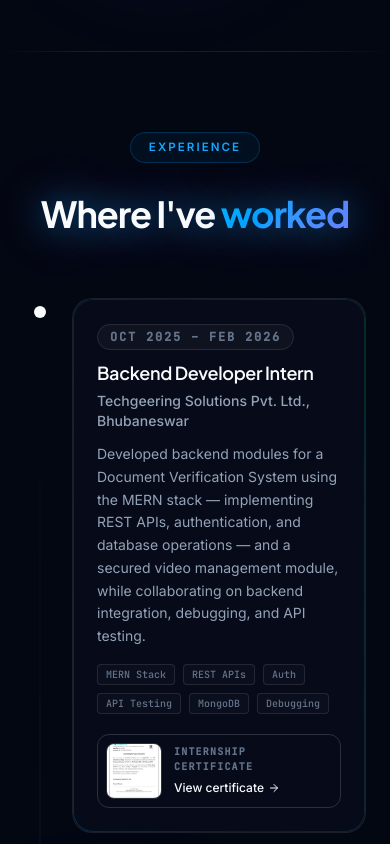
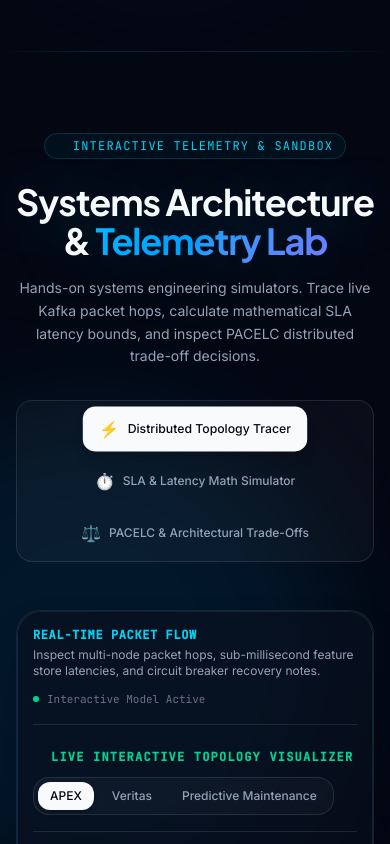
Before and after one commit to Susil-commits/my_protfolio, a React (Vite) app: page / in a window 390 px wide. Shown: the part 9140-9984 px from the top of the page. Built offline with nearby package versions, Linux system fonts and the light colour scheme; no server answers; a web font is replaced by a local one.

Commit message:
feat: add Systems Architecture & Telemetry Lab, Fleet SLA badge, and SEO schema

```diff
--- a/index.html
+++ b/index.html
@@ -16,23 +16,50 @@
         }
       })();
     </script>
-    <meta name="description" content="Susil Kumar Nayak — Full-Stack Developer crafting secure, scalable MERN-stack web platforms end-to-end. Explore projects, experience, and certifications." />
+    <meta name="description" content="Susil Kumar Nayak — Full-Stack & Distributed Systems Engineer specializing in high-concurrency Go microservices, Apache Kafka streaming, and autonomous AI systems." />
     <meta name="author" content="Susil Kumar Nayak" />
 
     <!-- Open Graph / social preview -->
     <meta property="og:type" content="website" />
-    <meta property="og:title" content="Susil Kumar Nayak · Full-Stack Developer" />
-    <meta property="og:description" content="Secure, scalable MERN-stack web platforms — from real-time APIs to polished, responsive interfaces that ship." />
+    <meta property="og:title" content="Susil Kumar Nayak · Distributed Systems & Full-Stack Engineer" />
+    <meta property="og:description" content="High-concurrency Go microservices (19.4K req/sec), Apache Kafka 60Hz streaming, LangGraph Socratic AI, and production ML telemetry." />
     <meta property="og:image" content="/og-image.png" />
     <meta property="og:image:alt" content="Susil Kumar Nayak" />
 
     <!-- Twitter card -->
     <meta name="twitter:card" content="summary_large_image" />
-    <meta name="twitter:title" content="Susil Kumar Nayak · Full-Stack Developer" />
-    <meta name="twitter:description" content="Secure, scalable MERN-stack web platforms — from real-time APIs to polished, responsive interfaces that ship." />
+    <meta name="twitter:title" content="Susil Kumar Nayak · Distributed Systems & Full-Stack Engineer" />
+    <meta name="twitter:description" content="High-concurrency Go microservices (19.4K req/sec), Apache Kafka 60Hz streaming, LangGraph Socratic AI, and production ML telemetry." />
     <meta name="twitter:image" content="/og-image.png" />
 
-    <title>Susil Kumar Nayak · Full-Stack Developer</title>
+    <!-- Schema.org Person JSON-LD for Search Engine Knowledge Graphs -->
+    <script type="application/ld+json">
+      {
+        "@context": "https://schema.org",
+        "@type": "Person",
+        "name": "Susil Kumar Nayak",
+        "jobTitle": "Full-Stack & Distributed Systems Engineer",
+        "alumniOf": "Gandhi Institute for Technology",
+        "knowsAbout": [
+          "Distributed Systems",
+          "Apache Kafka",
+          "Go (Golang)",
+          "Python",
+          "FastAPI",
+          "Kubernetes",
+          "React.js",
+          "Next.js",
+          "LangGraph",
+          "Machine Learning"
+        ],
+        "sameAs": [
+          "https://github.com/Susil-commits",
+          "https://www.linkedin.com/in/susil-kumar-nayak-5180472b6/"
+        ]
+      }
+    </script>
+
+    <title>Susil Kumar Nayak · Distributed Systems & Full-Stack Engineer</title>
 
     <!-- Google Fonts: Inter + Plus Jakarta Sans -->
     <link rel="preconnect" href="https://fonts.googleapis.com" />
--- a/src/App.jsx
+++ b/src/App.jsx
@@ -7,6 +7,7 @@ import Hero from './components/Hero';
 import About from './components/About';
 import Skills from './components/Skills';
 import Projects from './components/Projects';
+import SystemLab from './components/SystemLab';
 import Experience from './components/Experience';
 import Education from './components/Education';
 import Achievements from './components/Achievements';
@@ -101,6 +102,8 @@ export default function App() {
           <div className="line-decoration max-w-4xl mx-auto" />
           <Projects />
           <div className="line-decoration max-w-4xl mx-auto" />
+          <SystemLab />
+          <div className="line-decoration max-w-4xl mx-auto" />
           <Experience />
           <div className="line-decoration max-w-4xl mx-auto" />
           <Education />
--- a/src/components/Navbar.jsx
+++ b/src/components/Navbar.jsx
@@ -423,7 +423,13 @@ function CommandPaletteButton({ className = '' }) {
   );
 }
 
-const SECTION_IDS = ['home', 'about', 'skills', 'projects', 'experience', 'education', 'achievements', 'certifications', 'contact'];
+const SECTION_IDS = ['home', 'about', 'skills', 'projects', 'systems-lab', 'experience', 'education', 'achievements', 'certifications', 'contact'];
+
+const getSectionId = (label) => {
+  const norm = label.toLowerCase();
+  if (norm === 'lab' || norm === 'systems lab') return 'systems-lab';
+  return norm;
+};
 
 export default function Navbar() {
   const [scrolled, setScrolled] = useState(false);
@@ -488,8 +494,8 @@ export default function Navbar() {
     });
   };
 
-  const desktopPrimaryLinks = ['Home', 'About', 'Skills', 'Projects', 'Experience'];
-  const allLinks = ['Home', 'About', 'Skills', 'Projects', 'Experience', 'Education', 'Achievements', 'Certifications', 'Contact'];
+  const desktopPrimaryLinks = ['Home', 'About', 'Skills', 'Projects', 'Lab', 'Experience'];
+  const allLinks = ['Home', 'About', 'Skills', 'Projects', 'Lab', 'Experience', 'Education', 'Achievements', 'Certifications', 'Contact'];
 
   return (
     <>
@@ -518,7 +524,7 @@ export default function Navbar() {
         {/* Center: Desktop Links (Never collides with right icons) */}
         <div className="hidden lg:flex items-center justify-center gap-0.5 xl:gap-1 shrink-0">
           {desktopPrimaryLinks.map((l) => {
-            const sectionId = l.toLowerCase();
+            const sectionId = getSectionId(l);
             const isActive = activeSection === sectionId;
             return (
               <a
@@ -561,6 +567,12 @@ export default function Navbar() {
 
         {/* Right: Actions (Desktop socials + CV, Mobile toggle) */}
         <div className="flex items-center justify-end gap-2 2xl:gap-3 shrink-0">
+          {/* Live Fleet SLA Status Badge */}
+          <div className="hidden xl:flex items-center gap-1.5 px-3 py-1 rounded-full border border-emerald-500/25 bg-emerald-500/5 text-emerald-400 text-[11px] font-mono select-none" title="All Production Services Operational">
+            <span className="w-1.5 h-1.5 rounded-full bg-emerald-400 animate-pulse shadow-[0_0_6px_#34d399]" />
+            <span>Fleet: 99.98% SLA · p99: 0.024ms</span>
+          </div>
+
           {/* Desktop actions: socials + CV */}
           <div className="hidden lg:flex items-center gap-2 2xl:gap-3 shrink-0">
             <CommandPaletteButton />
@@ -632,7 +644,7 @@ export default function Navbar() {
         <div className="flex-1 flex flex-col px-6 sm:px-8 py-6 overflow-y-auto justify-between">
           <div className="flex flex-col gap-2.5">
             {allLinks.map((l) => {
-              const sectionId = l.toLowerCase();
+              const sectionId = getSectionId(l);
               const isActive = activeSection === sectionId;
               return (
                 <a
--- /dev/null
+++ b/src/components/SystemLab.jsx
@@ -0,0 +1,130 @@
+import { useState, useEffect, useRef } from 'react';
+import InteractiveTopology from './InteractiveTopology';
+import SlaMathCalculator from './SlaMathCalculator';
+import TradeOffMatrix from './TradeOffMatrix';
+
+const LAB_TABS = [
+  {
+    id: 'topology',
+    label: 'Distributed Topology Tracer',
+    icon: '⚡',
+    badge: 'Real-Time Packet Flow',
+    description: 'Inspect multi-node packet hops, sub-millisecond feature store latencies, and circuit breaker recovery notes.',
+  },
+  {
+    id: 'sla',
+    label: 'SLA & Latency Math Simulator',
+    icon: '⏱️',
+    badge: 'Interactive Calculus',
+    description: 'Tune streaming rates, worker concurrency, and neural surrogate vs. exact CP-SAT solvers to calculate live p50/p95/p99 curves.',
+  },
+  {
+    id: 'tradeoff',
+    label: 'PACELC & Architectural Trade-Offs',
+    icon: '⚖️',
+    badge: 'Systems Decisions',
+    description: 'Analysis of engineering compromises: why specific patterns were chosen, what was rejected, and fault-tolerance guarantees.',
+  },
+];
+
+export default function SystemLab() {
+  const [activeTab, setActiveTab] = useState('topology');
+  const sectionRef = useRef(null);
+
+  useEffect(() => {
+    const observer = new IntersectionObserver(
+      (entries) => {
+        entries.forEach((entry) => {
+          if (entry.isIntersecting) {
+            entry.target
+              .querySelectorAll('.reveal-on-scroll, .reveal-left, .reveal-right, .reveal-scale')
+              .forEach((el) => {
+                el.classList.add('revealed');
+              });
+          }
+        });
+      },
+      { threshold: 0.1 }
+    );
+
+    if (sectionRef.current) observer.observe(sectionRef.current);
+    return () => observer.disconnect();
+  }, []);
+
+  return (
+    <section ref={sectionRef} id="systems-lab" className="relative py-28 px-4 sm:px-6 lg:px-8 overflow-hidden">
+      {/* Background ambient lighting */}
+      <div className="ambient-glow ambient-glow-accent1 w-[500px] h-[500px] top-1/4 -left-40 opacity-10 animate-float-slow pointer-events-none" />
+      <div className="ambient-glow ambient-glow-accent2 w-[400px] h-[400px] bottom-10 right-0 opacity-10 animate-glow-pulse pointer-events-none" />
+
+      <div className="max-w-6xl mx-auto relative z-10">
+        {/* Section Header */}
+        <div className="text-center mb-12 sm:mb-16">
+          <div className="reveal-on-scroll inline-flex items-center gap-2 px-3 py-1 rounded-full border border-cyan-500/20 bg-cyan-500/5 text-cyan-400 text-xs font-mono uppercase tracking-widest mb-4">
+            <span className="w-2 h-2 rounded-full bg-cyan-400 animate-ping" />
+            <span>Interactive Telemetry & Sandbox</span>
+          </div>
+
+          <h2 className="reveal-on-scroll section-title text-pearl mt-2">
+            Systems Architecture & <span className="text-gradient-accent">Telemetry Lab</span>
+          </h2>
+
+          <p className="reveal-on-scroll text-mist text-sm sm:text-base max-w-2xl mx-auto mt-4 leading-relaxed">
+            Hands-on systems engineering simulators. Trace live Kafka packet hops, calculate mathematical SLA latency bounds, and inspect PACELC distributed trade-off decisions.
+          </p>
+
+          {/* Mode Selector Tabs */}
+          <div className="reveal-scale flex flex-wrap items-center justify-center gap-2 mt-8 p-1.5 rounded-2xl bg-pearl/[0.03] border border-pearl/10 max-w-2xl mx-auto">
+            {LAB_TABS.map((tab) => {
+              const isActive = activeTab === tab.id;
+              return (
+                <button
+                  key={tab.id}
+                  type="button"
+                  onClick={() => setActiveTab(tab.id)}
+                  className={`flex items-center gap-2 px-4 py-2.5 rounded-xl text-xs sm:text-sm font-medium transition-all duration-300 cursor-pointer ${
+                    isActive
+                      ? 'bg-pearl text-obsidian shadow-lg font-bold scale-[1.02]'
+                      : 'text-mist hover:text-pearl hover:bg-pearl/[0.05]'
+                  }`}
+                >
+                  <span className="text-base">{tab.icon}</span>
+                  <span>{tab.label}</span>
+                </button>
+              );
+            })}
+          </div>
+        </div>
+
+        {/* Dynamic Interactive Sandbox Container */}
+        <div className="reveal-on-scroll card-morph-border p-4 sm:p-8 rounded-3xl shadow-2xl relative overflow-hidden backdrop-blur-2xl">
+          {/* Active Tab Explainer Header */}
+          <div className="mb-6 pb-4 border-b border-pearl/10 flex flex-wrap items-center justify-between gap-3">
+            <div>
+              <div className="flex items-center gap-2">
+                <span className="text-xs font-bold uppercase tracking-wider font-mono text-cyan-400">
+                  {LAB_TABS.find((t) => t.id === activeTab)?.badge}
+                </span>
+              </div>
+              <p className="text-xs text-mist mt-1 max-w-2xl">
+                {LAB_TABS.find((t) => t.id === activeTab)?.description}
+              </p>
+            </div>
+
+            <div className="flex items-center gap-2 text-[11px] font-mono text-slate">
+              <span className="w-1.5 h-1.5 rounded-full bg-emerald-400" />
+              <span>Interactive Model Active</span>
+            </div>
+          </div>
+
+          {/* Render Active Component */}
+          <div className="animate-fade-in">
+            {activeTab === 'topology' && <InteractiveTopology />}
+            {activeTab === 'sla' && <SlaMathCalculator />}
+            {activeTab === 'tradeoff' && <TradeOffMatrix />}
+          </div>
+        </div>
+      </div>
+    </section>
+  );
+}
```
